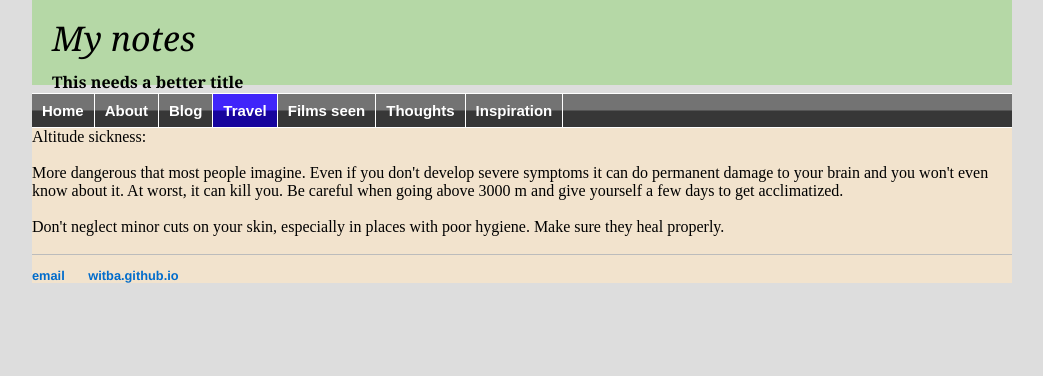
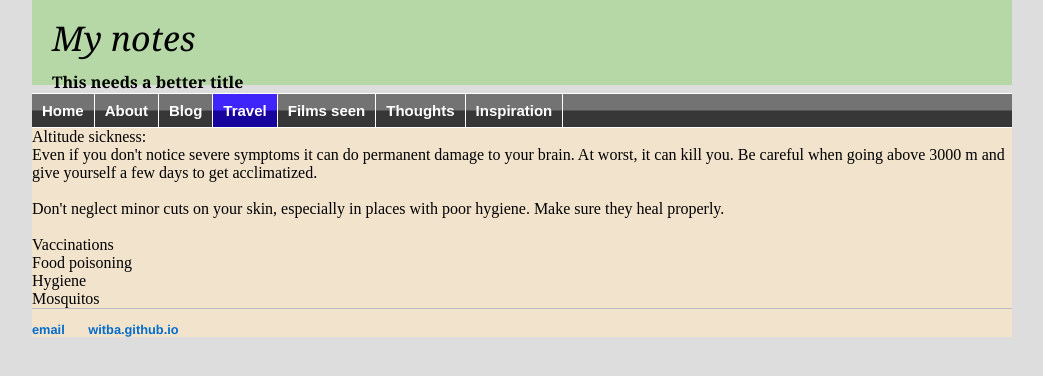
Before and after one commit to witba/witba.github.io, a Jekyll site: the page built from travel/health.html, in a window 1280 px wide. Shown: the top 376 px of the page, without its empty margins (118-1161 px from the left). Built offline with Jekyll 4.4.1, drawn with Linux system fonts in a browser that asks for light colours.

Commit message:
Update health.html

```diff
--- a/travel/health.html
+++ b/travel/health.html
@@ -6,8 +6,11 @@ title: Travel advice
 <div class="travel">
 
 Altitude sickness:<br>
-<br>
-More dangerous that most people imagine. Even if you don't develop severe symptoms it can do permanent damage to your brain and you won't even know about it. At worst, it can kill you. Be careful when going above 3000 m and give yourself a few days to get acclimatized. <br>
+Even if you don't notice severe symptoms it can do permanent damage to your brain. At worst, it can kill you. Be careful when going above 3000 m and give yourself a few days to get acclimatized. <br>
 <br>
 Don't neglect minor cuts on your skin, especially in places with poor hygiene. Make sure they heal properly.<br>
 <br>
+Vaccinations<br>
+Food poisoning<br>
+Hygiene<br>
+Mosquitos
```
